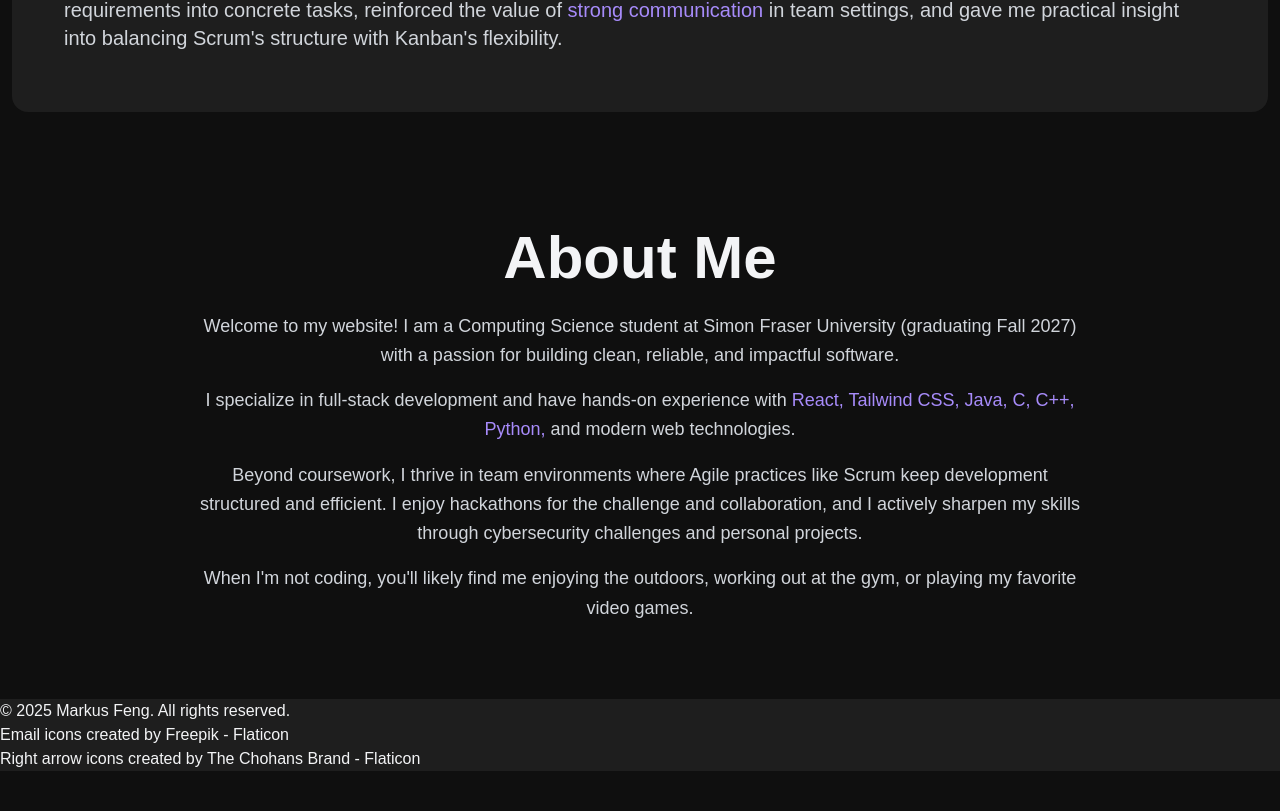
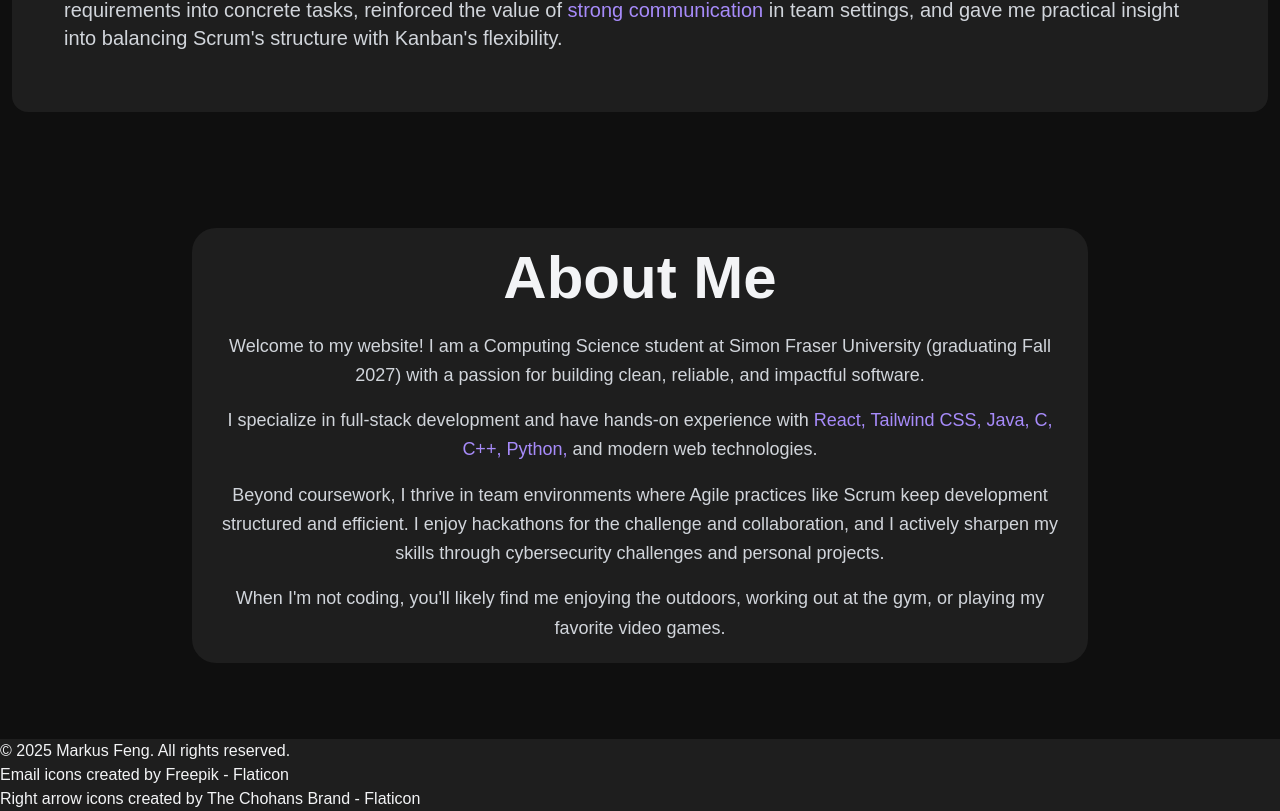
Before and after one commit to mkusf/mkusf.github.io, a React (Vite) app: page / in a window 1280 px wide. Shown: the part 1354-2165 px from the top of the page. Before the commit the page ends 2125 px from the top, so only its background shows below. Built offline with nearby package versions, Linux system fonts and the light colour scheme; a web font is replaced by a local one.

Commit message:
Add background to about me section

```diff
--- a/src/pages/AboutMe.jsx
+++ b/src/pages/AboutMe.jsx
@@ -1,7 +1,7 @@
 export default function AboutMe({ id }) {
     return(
         <div id={id} className="mt-10 py-12 sm:py-16 px-4 sm:px-8" >
-            <div className="max-w-4xl mx-auto text-center">
+            <div className="max-w-4xl mx-auto text-center bg-[#1E1E1E] p-5 rounded-3xl">
                 <h3 className="text-4xl sm:text-5xl lg:text-6xl font-semibold mb-6">About Me</h3>
                 <p className="text-base sm:text-lg text-[#D1D5DB] leading-relaxed">
                     Welcome to my website! I am a Computing Science student at Simon Fraser University (graduating Fall 2027) with a passion for building clean, reliable, and impactful software.
```
